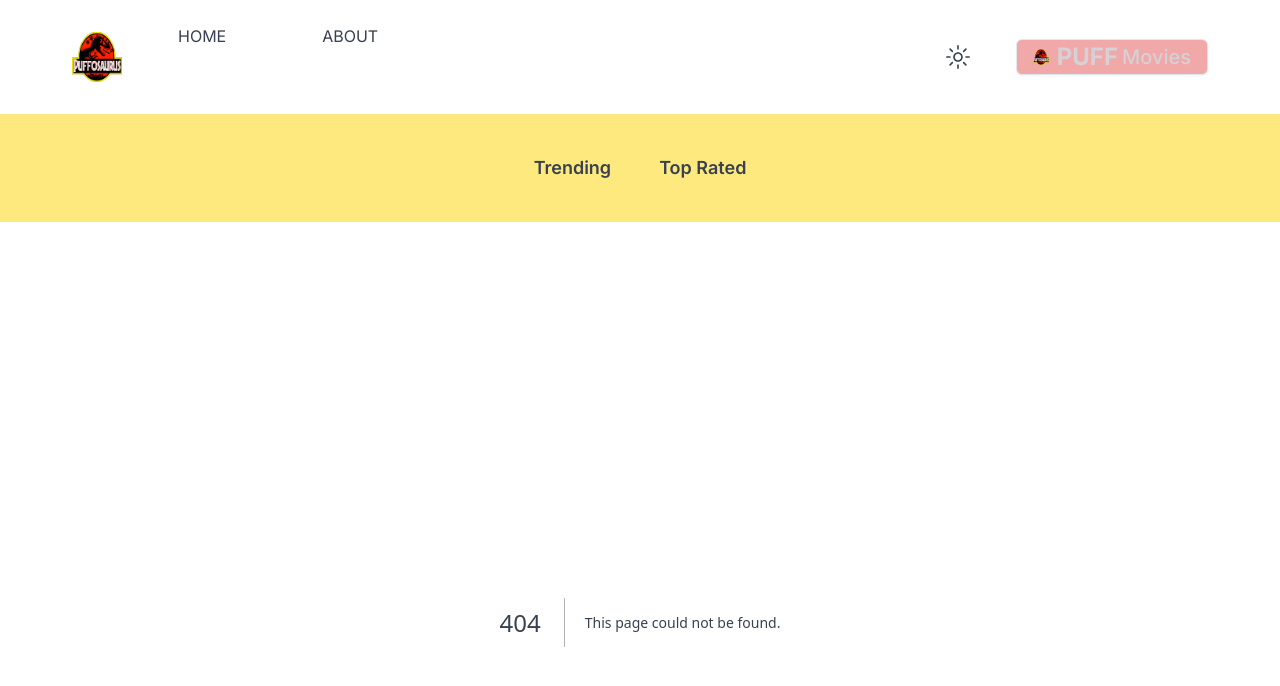
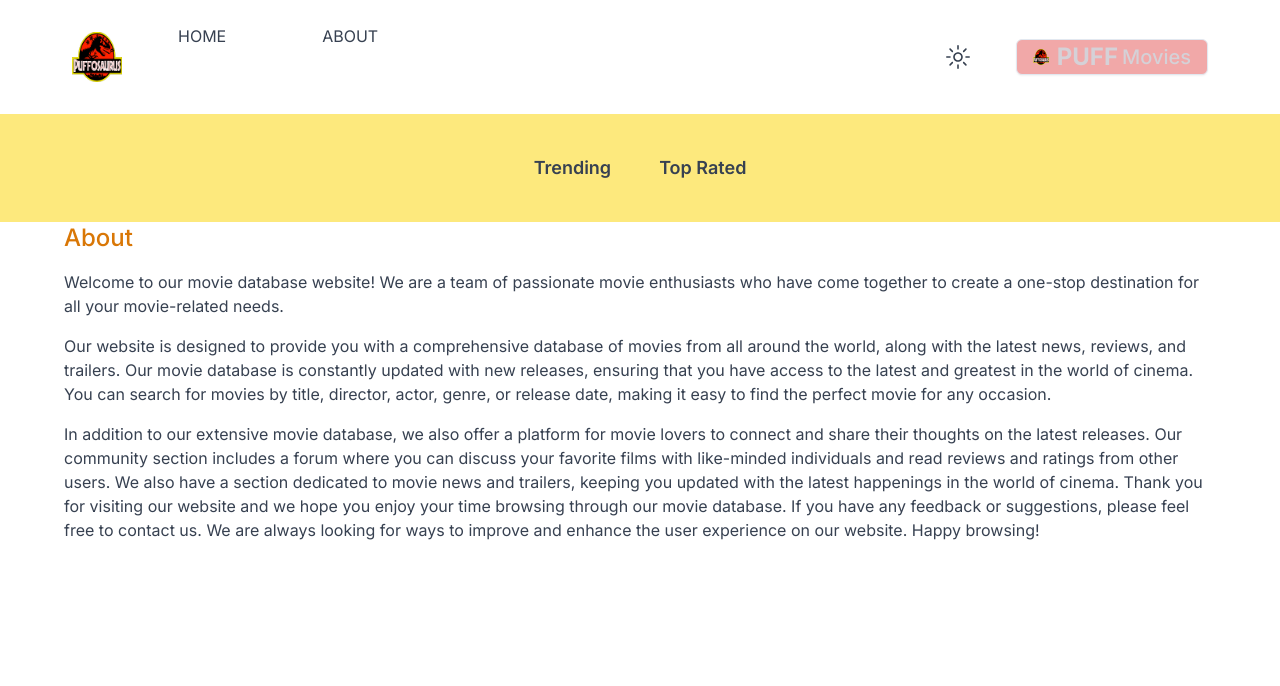
Before and after one commit to Szafenzo007/IMDbCLoneSzafenzo007, a Next.js app: page /about in a window 1280 px wide. Before the commit this address had no page. Shown: the top 686 px of the page. Built offline with nearby package versions, Linux system fonts and the light colour scheme.

Commit message:
about page and container in components with 6xl max width

```diff
--- /dev/null
+++ b/app/about/page.tsx
@@ -0,0 +1,49 @@
+import Container from '@/components/ui/container'
+
+
+function About() {
+  return (
+    <Container>
+
+
+    <div className='space-y-4'>
+        <h1
+        className="text-2xl font-medium text-amber-600">About</h1>
+         <p>
+        Welcome to our movie database website! We are a team of passionate movie
+        enthusiasts who have come together to create a one-stop destination for
+        all your movie-related needs.
+      </p>
+
+      <p>
+        Our website is designed to provide you with a comprehensive database of
+        movies from all around the world, along with the latest news, reviews,
+        and trailers. Our movie database is constantly updated with new
+        releases, ensuring that you have access to the latest and greatest in
+        the world of cinema. You can search for movies by title, director,
+        actor, genre, or release date, making it easy to find the perfect movie
+        for any occasion.
+      </p>
+
+      <p>
+        In addition to our extensive movie database, we also offer a platform
+        for movie lovers to connect and share their thoughts on the latest
+        releases. Our community section includes a forum where you can discuss
+        your favorite films with like-minded individuals and read reviews and
+        ratings from other users. We also have a section dedicated to movie news
+        and trailers, keeping you updated with the latest happenings in the
+        world of cinema. Thank you for visiting our website and we hope you
+        enjoy your time browsing through our movie database. If you have any
+        feedback or suggestions, please feel free to contact us. We are always
+        looking for ways to improve and enhance the user experience on our
+        website. Happy browsing!
+      </p>
+    </div>
+
+
+    </Container>
+
+  )
+}
+
+export default About
--- /dev/null
+++ b/components/ui/container.tsx
@@ -0,0 +1,15 @@
+interface ContainerProps {
+    children: React.ReactNode;
+}
+
+
+const Container: React.FC<ContainerProps> = ({
+    children
+}) => {
+    return (
+        <div className="mx-auto w-full max-w-6xl">
+            {children}
+        </div>
+    );
+};
+export default Container;
```
